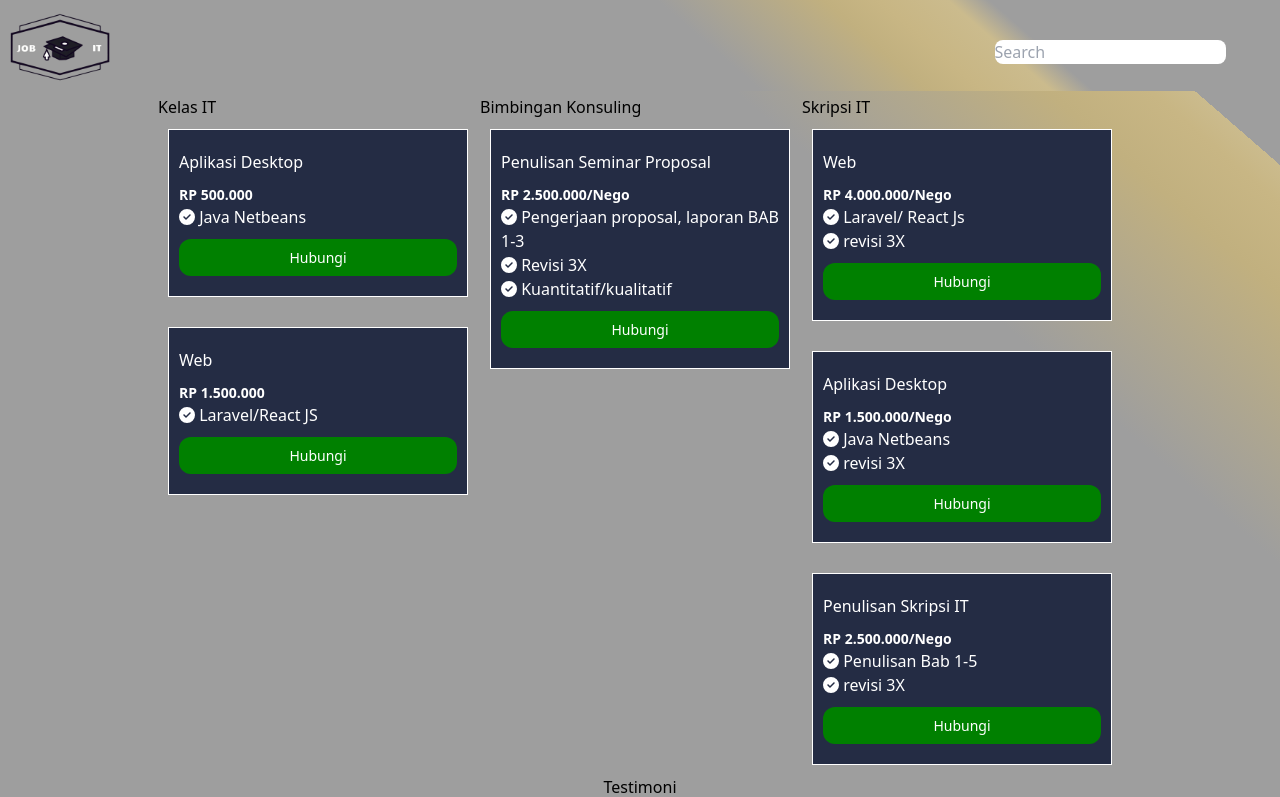
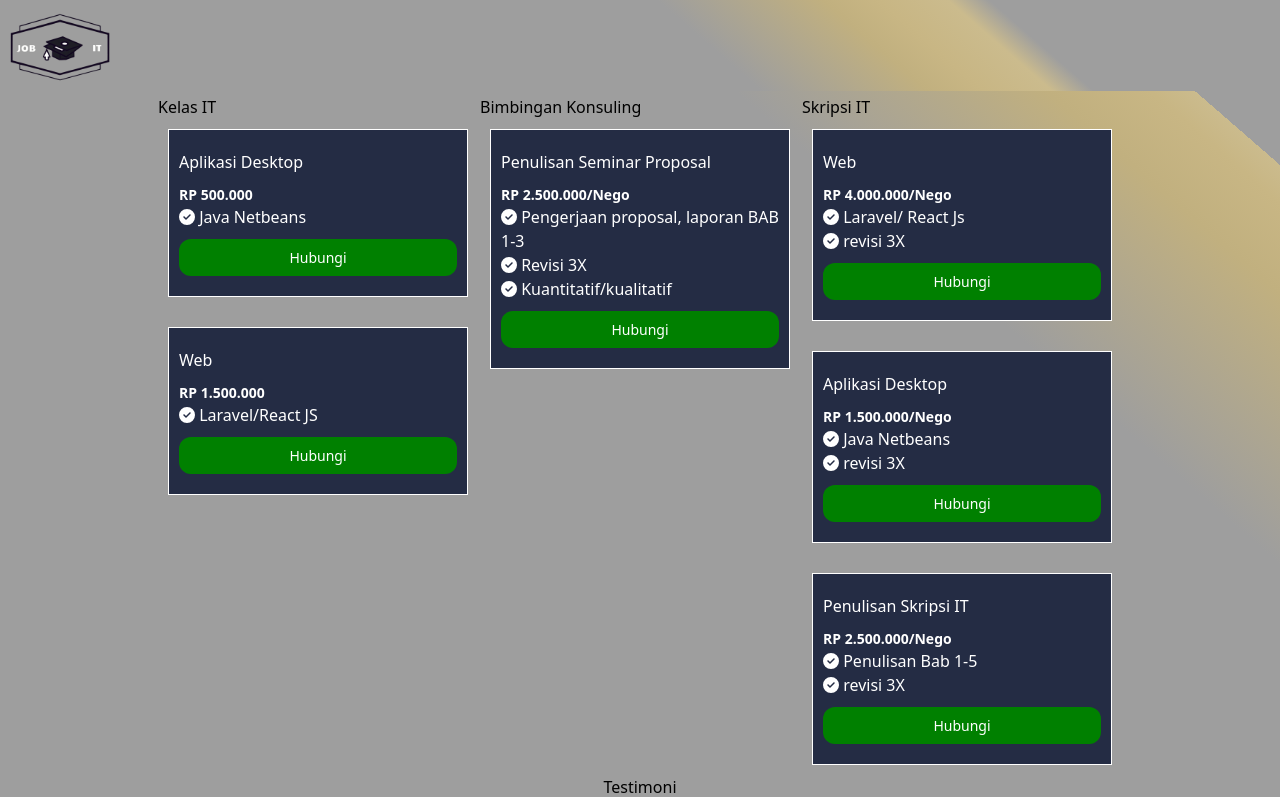
Before and after one commit to haycalrh21/darkjob, a React (Create React App) app: page / in a window 1280 px wide. Shown: the top 797 px of the page. Built offline with nearby package versions, Linux system fonts and the light colour scheme.

Commit message:
update minggu

```diff
--- a/src/Template/Header.js
+++ b/src/Template/Header.js
@@ -8,15 +8,18 @@ const Header = ({ scrollToLayanan, scrollToKelasIT }) => {
     setIsMobileMenuOpen(!isMobileMenuOpen);
   };
 
+  const images = ['inioke.png'];
+
+
   return (
     <header className='' style={{ background: 'linear-gradient(41deg, rgba(158,158,158,1) 55%, rgba(193,176,127,1) 67%, rgba(200,182,132,1) 71%, rgba(203,187,141,1) 76%, rgba(158,158,158,1) 79%)', color: '#DCD7C9', padding: '10px' }}>
-      <img src='inioke.png' style={{ width: 100 }} alt="Logo" />
+      <img src={images[0]} style={{ width: 100 }} alt="Logo" />
 
       {/* Hamburger menu button for mobile */}
 
 
       {/* Desktop navigation */}
-      <div style={{ position: 'absolute', top: '40px', right: '20px', display: 'block' }}>
+      {/* <div style={{ position: 'absolute', top: '40px', right: '20px', display: 'block' }}>
         <button className=''>
           <input
             className='rounded-lg'
@@ -24,10 +27,10 @@ const Header = ({ scrollToLayanan, scrollToKelasIT }) => {
             placeholder="Search"
           />
           <svg >
-            {/* <path style={{ color: 'darkblue' }} d="M120.386 15.386l4.0877 4.0877-4.0877-4.0877c-2.9418 2.9419-7.7115 2.9419-10.6533 0-2.9419-2.9418-2.9419-7.7115 0-10.6533 2.9418-2.9419 7.7115-2.9419 10.6533 0 2.9419 2.9418 2.9419 7.7115 0 10.6533z" stroke="currentColor" fill="none" strokeWidth="2" fillRule="evenodd" strokeLinecap="round" strokeLinejoin="round"></path> */}
+            <path style={{ color: 'darkblue' }} d="M120.386 15.386l4.0877 4.0877-4.0877-4.0877c-2.9418 2.9419-7.7115 2.9419-10.6533 0-2.9419-2.9418-2.9419-7.7115 0-10.6533 2.9418-2.9419 7.7115-2.9419 10.6533 0 2.9419 2.9418 2.9419 7.7115 0 10.6533z" stroke="currentColor" fill="none" strokeWidth="2" fillRule="evenodd" strokeLinecap="round" strokeLinejoin="round"></path>
           </svg>
         </button>
-      </div>
+      </div> */}
 
 
 
```
